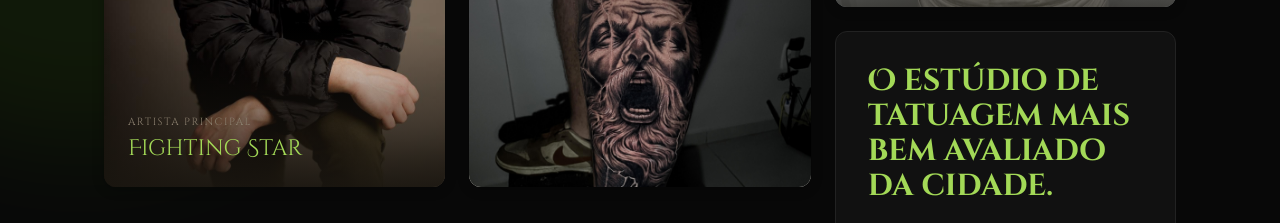
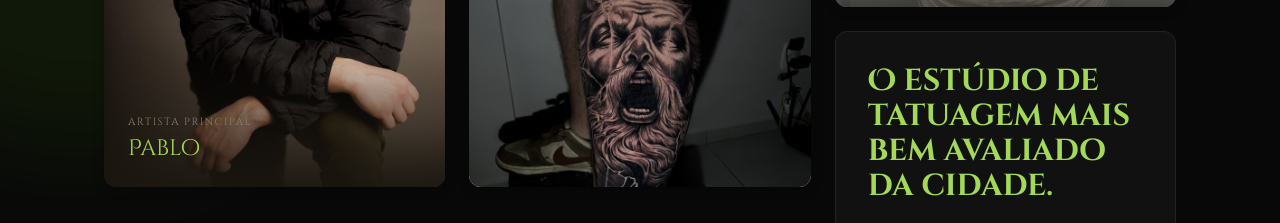
Before and after one commit to JDN-Sistemas/lp-tatoo, a React (Vite) app: page / in a window 1280 px wide. Shown: the part 1600-1823 px from the top of the page. Built offline with nearby package versions, Linux system fonts and the light colour scheme; a web font is replaced by a local one.

Commit message:
fix: name

```diff
--- a/src/pages/Home.tsx
+++ b/src/pages/Home.tsx
@@ -396,7 +396,7 @@ function PortfolioSection() {
                 <div style={{ position: 'absolute', bottom: 0, left: 0, right: 0, height: 120, background: 'linear-gradient(to top, rgba(26,22,16,0.92), transparent)' }} />
                 <div style={{ position: 'absolute', bottom: 20, left: 20 }}>
                   <p style={{ fontFamily: 'Cinzel, serif', fontSize: '0.65rem', letterSpacing: '0.14em', color: 'var(--fs-muted)', textTransform: 'uppercase', marginBottom: 4 }}>Artista Principal</p>
-                  <p style={{ fontFamily: 'Cinzel Decorative, serif', fontSize: '1.2rem', color: 'var(--fs-accent-light)' }}>Fighting Star</p>
+                  <p style={{ fontFamily: 'Cinzel Decorative, serif', fontSize: '1.2rem', color: 'var(--fs-accent-light)' }}>Pablo</p>
                 </div>
               </div>
             </div>
@@ -466,7 +466,7 @@ function PortfolioSection() {
               <div style={{ position: 'absolute', bottom: 0, left: 0, right: 0, height: 160, background: 'linear-gradient(to top, rgba(26,22,16,0.92), transparent)' }} />
               <div style={{ position: 'absolute', bottom: 24, left: 24 }}>
                 <p style={{ fontFamily: 'Cinzel, serif', fontSize: '0.65rem', letterSpacing: '0.14em', color: 'var(--fs-muted)', textTransform: 'uppercase', marginBottom: 4 }}>Artista Principal</p>
-                <p style={{ fontFamily: 'Cinzel Decorative, serif', fontSize: '1.4rem', color: 'var(--fs-accent-light)' }}>Fighting Star</p>
+                <p style={{ fontFamily: 'Cinzel Decorative, serif', fontSize: '1.4rem', color: 'var(--fs-accent-light)' }}>Pablo</p>
               </div>
             </div>
           </div>
```
